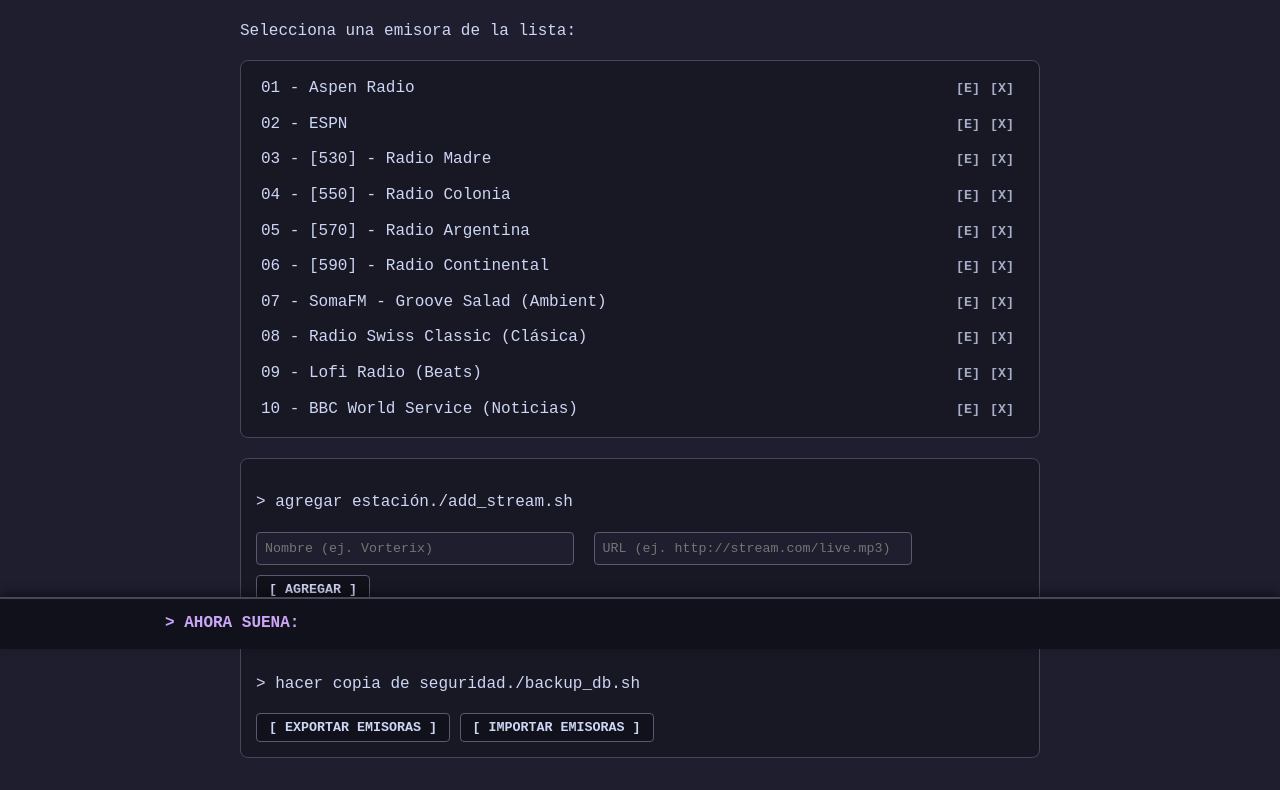
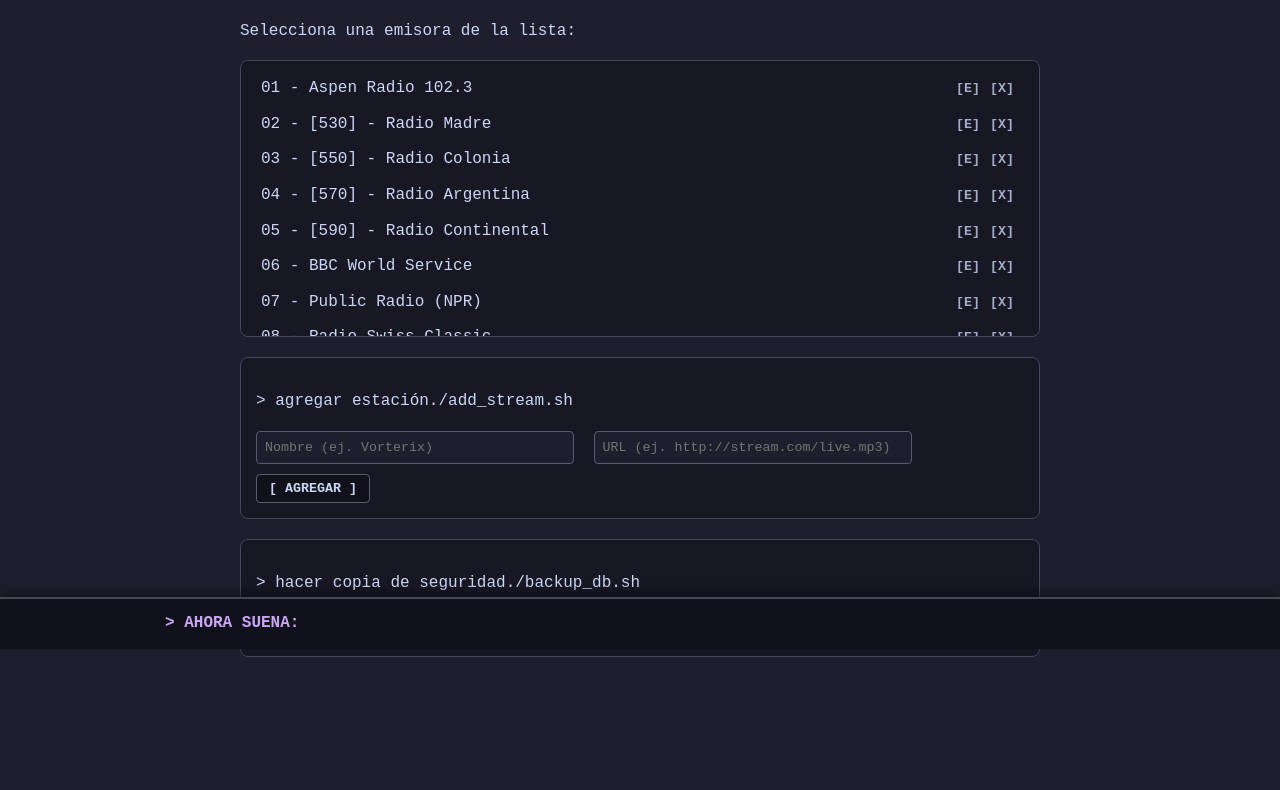
Before and after one commit to Luicha/HyRadio, a plain HTML site: page index.html in a window 1280 px wide. Shown: the part 151-941 px from the top of the page. After the commit the page ends 898 px from the top, so only its background shows below. Drawn offline with Linux system fonts and the light colour scheme.

Commit message:
Arreglos menores. Agregadas emisoras SomaFM

```diff
--- a/script.js
+++ b/script.js
@@ -1,15 +1,93 @@
 const defaultStations = [
-    { name: "Aspen Radio", url: "https://playerservices.streamtheworld.com/api/livestream-redirect/ASPEN.mp3" },
-    { name: "ESPN", url: "http://edge.espn.cdn.abacast.net/espn-deportesmp3-48" }, // Corregí un pequeño error de tipeo "hhttp" que tenías aquí
-    { name: "[530] - Radio Madre" , url: "http://cdn.instream.audio:9288/stream" },
-    { name: "[550] - Radio Colonia", url: "https://playerservices.streamtheworld.com/api/livestream-redirect/COLONIAAAC.aac" },
-    { name: "[570] - Radio Argentina", url: "https://server.laradio.online:15224/live.mp3" },
-    { name: "[590] - Radio Continental", url: "https://edge05.radiohdvivo.com/continental" },
-    { name: "SomaFM - Groove Salad (Ambient)", url: "https://ice1.somafm.com/groovesalad-128-mp3" },
-    { name: "Radio Swiss Classic (Clásica)", url: "https://stream.srg-ssr.ch/m/rsc_de/mp3_128" },
-    { name: "Lofi Radio (Beats)", url: "https://play.streamafrica.net/lofi" },
-    { name: "BBC World Service (Noticias)", url: "http://stream.live.vc.bbcmedia.co.uk/bbc_world_service" }
+    // --- NACIONALES E INFORMATIVAS ---
+    { name: "Aspen Radio 102.3", url: "https://playerservices.streamtheworld.com/api/livestream-redirect/ASPEN.mp3", api_url: "" },
+    { name: "[530] - Radio Madre", url: "http://cdn.instream.audio:9288/stream", api_url: "" },
+    { name: "[550] - Radio Colonia", url: "https://playerservices.streamtheworld.com/api/livestream-redirect/COLONIAAAC.aac", api_url: "" },
+    { name: "[570] - Radio Argentina", url: "https://server.laradio.online:15224/live.mp3", api_url: "" },
+    { name: "[590] - Radio Continental", url: "https://edge05.radiohdvivo.com/continental", api_url: "" },
+    { name: "BBC World Service", url: "http://stream.live.vc.bbcmedia.co.uk/bbc_world_service", api_url: "" },
+    { name: "Public Radio (NPR)", url: "https://npr-ice.streamguys1.com/live.mp3", api_url: "" },
+
+    // --- CONCENTRACIÓN Y ESTUDIO ---
+    { name: "Radio Swiss Classic", url: "https://stream.srg-ssr.ch/m/rsc_de/mp3_128", api_url: "" },
+    { name: "Chillhop Radio (Lo-Fi)", url: "http://stream.zeno.fm/f3wvbbqmdg8uv", api_url: "" },
+    { name: "Ambient Sleeping Pill", url: "http://radio.stereoscenic.com/asp-s", api_url: "" },
+    { name: "JazzGroove", url: "http://199.180.72.2:8015/listen.pls?sid=1", api_url: "" },
+
+    // --- RADIO PARADISE (Mixes) ---
+    { name: "Radio Paradise - Main", url: "http://stream.radioparadise.com/aac-128", api_url: "" },
+    { name: "Radio Paradise - Mellow", url: "http://stream.radioparadise.com/mellow-128", api_url: "" },
+    { name: "Radio Paradise - Rock", url: "http://stream.radioparadise.com/rock-128", api_url: "" },
+    { name: "Radio Paradise - Eclectic", url: "http://stream.radioparadise.com/eclectic-128", api_url: "" },
+
+    // --- SOMAFM  ---
+    { name: "SomaFM - Groove Salad", url: "https://ice1.somafm.com/groovesalad-128-mp3" },
+    { name: "SomaFM - SomaFM Live", url: "https://ice2.somafm.com/live-128-aac", api_url: "https://somafm.com/songs/live.json" },
+    { name: "SomaFM - Covers", url: "https://ice2.somafm.com/covers-128-aac", api_url: "https://somafm.com/songs/covers.json" },
+    { name: "SomaFM - Drone Zone", url: "https://ice2.somafm.com/dronezone-128-aac", api_url: "https://somafm.com/songs/dronezone.json" },
+    { name: "SomaFM - Deep Space One", url: "https://ice2.somafm.com/deepspaceone-128-aac", api_url: "https://somafm.com/songs/deepspaceone.json" },
+    { name: "SomaFM - Indie Pop Rocks!", url: "https://ice2.somafm.com/indiepop-128-aac", api_url: "https://somafm.com/songs/indiepop.json" },
+    { name: "SomaFM - Space Station Soma", url: "https://ice2.somafm.com/spacestation-128-aac", api_url: "https://somafm.com/songs/spacestation.json" },
+    { name: "SomaFM - Secret Agent", url: "https://ice2.somafm.com/secretagent-128-aac", api_url: "https://somafm.com/songs/secretagent.json" },
+    { name: "SomaFM - Lush", url: "https://ice2.somafm.com/lush-128-aac", api_url: "https://somafm.com/songs/lush.json" },
+    { name: "SomaFM - Underground 80s", url: "https://ice2.somafm.com/u80s-128-aac", api_url: "https://somafm.com/songs/u80s.json" },
+    { name: "SomaFM - Left Coast 70s", url: "https://ice2.somafm.com/seventies-128-aac", api_url: "https://somafm.com/songs/seventies.json" },
+    { name: "SomaFM - DEF CON Radio", url: "https://ice2.somafm.com/defcon-128-aac", api_url: "https://somafm.com/songs/defcon.json" },
+    { name: "SomaFM - Folk Forward", url: "https://ice2.somafm.com/folkfwd-128-aac", api_url: "https://somafm.com/songs/folkfwd.json" },
+    { name: "SomaFM - The Trip", url: "https://ice2.somafm.com/thetrip-128-aac", api_url: "https://somafm.com/songs/thetrip.json" },
+    { name: "SomaFM - Suburbs of Goa", url: "https://ice2.somafm.com/suburbsofgoa-128-aac", api_url: "https://somafm.com/songs/suburbsofgoa.json" },
+    { name: "SomaFM - Seven Inch Soul", url: "https://ice2.somafm.com/7soul-128-aac", api_url: "https://somafm.com/songs/7soul.json" },
+    { name: "SomaFM - Mission Control", url: "https://ice2.somafm.com/missioncontrol-128-aac", api_url: "https://somafm.com/songs/missioncontrol.json" },
+    { name: "SomaFM - cliqhop idm", url: "https://ice2.somafm.com/cliqhop-128-aac", api_url: "https://somafm.com/songs/cliqhop.json" },
+    { name: "SomaFM - Black Rock FM", url: "https://ice2.somafm.com/brfm-128-aac", api_url: "https://somafm.com/songs/brfm.json" },
+    { name: "SomaFM - Doomed (Special)", url: "https://ice2.somafm.com/specials-128-aac", api_url: "https://somafm.com/songs/specials.json" },
+    { name: "SomaFM - Metal Detector", url: "https://ice2.somafm.com/metal-128-aac", api_url: "https://somafm.com/songs/metal.json" }
 ];
+
+// --- MOTOR DE MARQUESINA DINÁMICA ---
+let displayTimer = null;
+
+async function updateMarquee() {
+    const station = stations[currentIndex];
+    if (!station) return;
+
+    // Si tiene API, buscamos la canción real
+    if (station.api_url) {
+        try {
+            const proxyUrl = `https://api.allorigins.win/get?url=${encodeURIComponent(station.api_url)}`;
+            const response = await fetch(proxyUrl);
+            const data = await response.json();
+            const realData = JSON.parse(data.contents);
+
+            if (realData.songs && realData.songs.length > 0) {
+                const song = realData.songs[0];
+                nowPlayingText.textContent = `♪ AHORA EN ${station.name.toUpperCase()}: ${song.artist} - ${song.title} ♪`;
+                return;
+            }
+        } catch (e) {
+            console.log("Error de API, usando frases...");
+        }
+    }
+
+    // Si no tiene API o falla, usamos frases random
+    const randomIndex = Math.floor(Math.random() * randomQuotes.length);
+    nowPlayingText.textContent = randomQuotes[randomIndex];
+}
+
+function playRadio() {
+    if (currentIndex === -1) return;
+    audioPlayer.play();
+    statusText.textContent = "Conectando...";
+
+    audioPlayer.onplaying = () => {
+        statusText.textContent = "En Línea";
+        statusText.style.color = "var(--green)";
+
+        updateMarquee();
+        if (displayTimer) clearInterval(displayTimer);
+        displayTimer = setInterval(updateMarquee, 20000);
+    };
+}
 
 let stations = JSON.parse(localStorage.getItem('webradio_stations')) || defaultStations;
 
--- a/style.css
+++ b/style.css
@@ -129,6 +129,8 @@
     padding-bottom: 70px;
 }
 
+
+
 /* --- BARRA SUPERIOR FIJA --- */
 .top-bar {
     position: sticky;
@@ -242,7 +244,7 @@
 .container { max-width: 800px; margin: 0 auto; padding: 20px; }
 h1 { border-bottom: 2px dashed var(--mauve); padding-bottom: 10px; color: var(--mauve); margin-top: 10px; }
 
-.station-list { list-style: none; padding: 0; border: 1px solid var(--surface1); background-color: var(--mantle); padding: 10px; max-height: 400px; overflow-y: auto; border-radius: 8px; }
+.station-list { list-style: none; padding: 0; border: 1px solid var(--surface1); background-color: var(--mantle); padding: 10px; max-height: 255px; overflow-y: auto; border-radius: 8px; scrollbar-width: none; -ms-overflow-style: none;}
 .station-item { display: flex; justify-content: space-between; align-items: center; padding: 5px 10px; transition: background-color 0.2s; border-radius: 4px; }
 .station-item:hover { background-color: var(--surface0); }
 .station-text { cursor: pointer; flex-grow: 1; }
```
